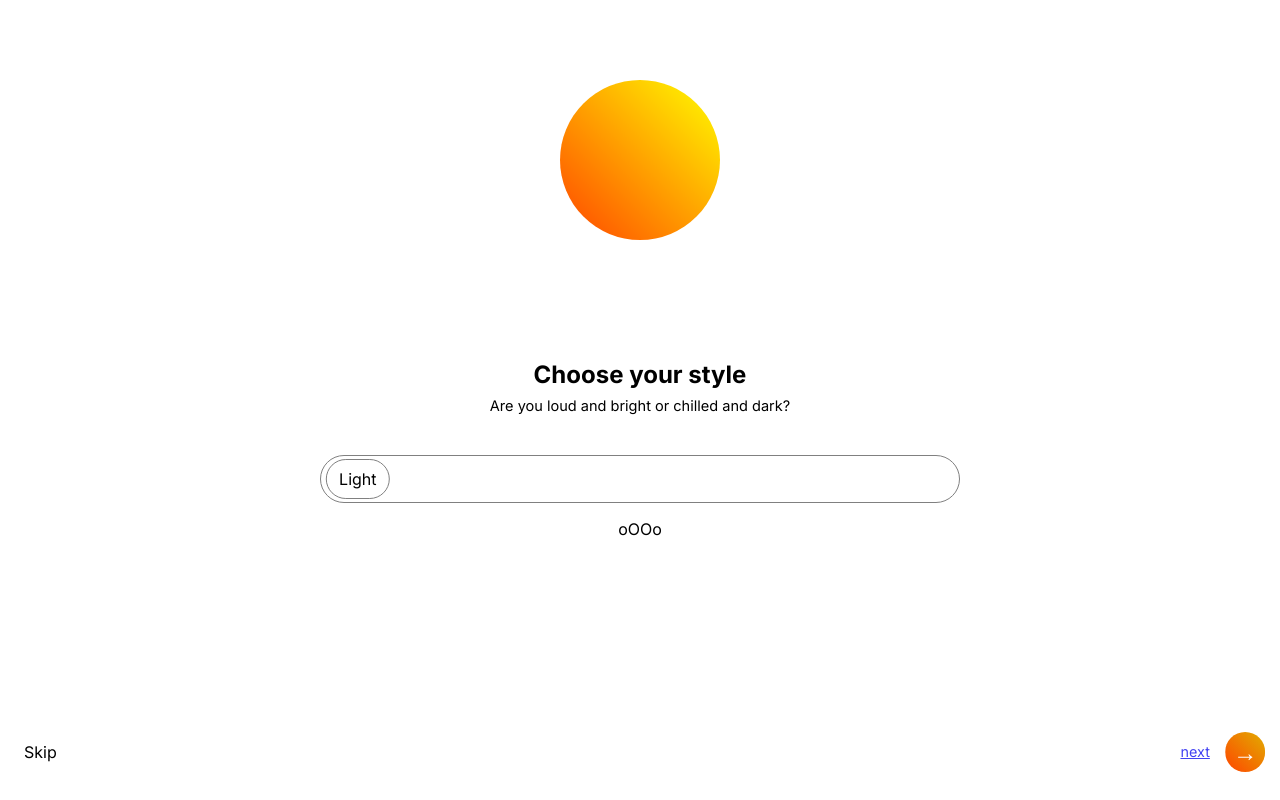
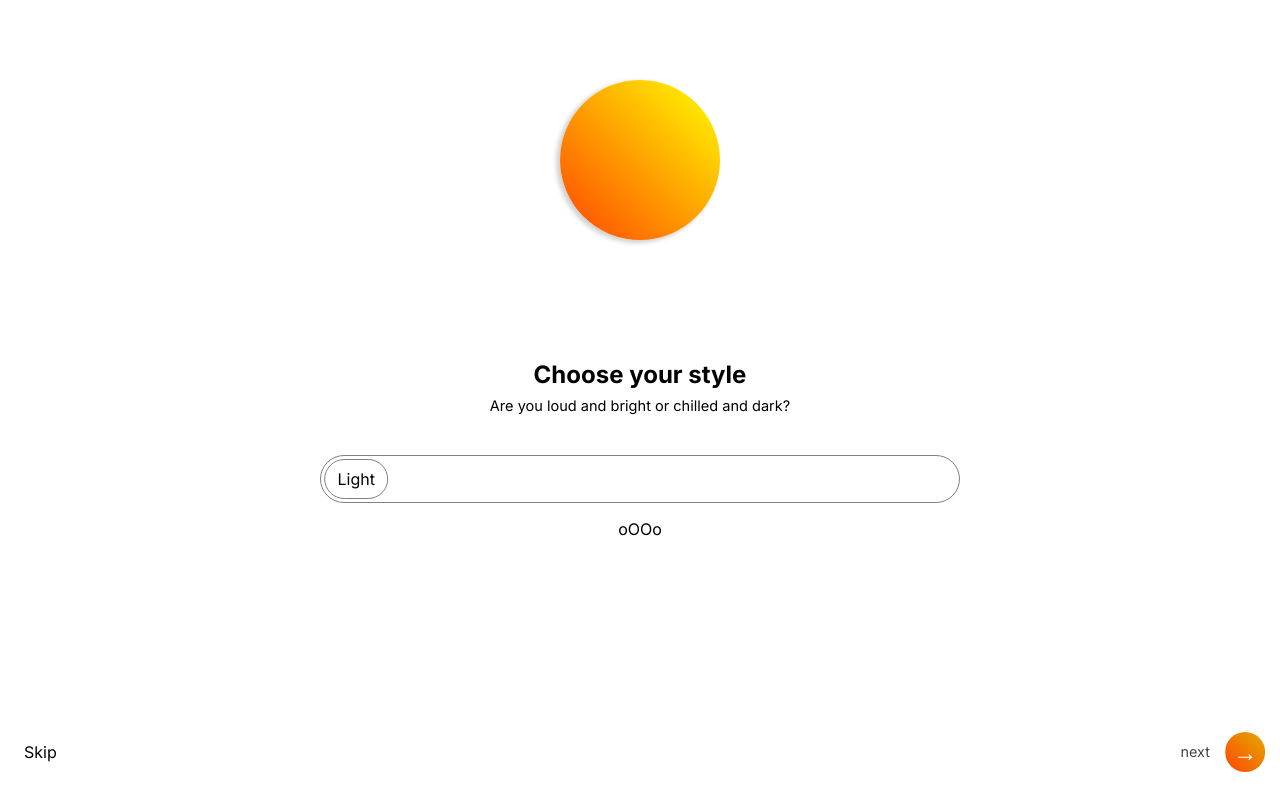
Before and after one commit to bulongo/bulongo.github.io, a Next.js app: page /pages/signup in a window 1280 px wide. Built offline with nearby package versions, Linux system fonts and the light colour scheme.

Commit message:
A little aesthetic change to the sun and moon

```diff
--- a/app/components/Button/Button.module.css
+++ b/app/components/Button/Button.module.css
@@ -24,12 +24,12 @@
 
 .light {
   border: solid 1px gray;
-  transform: translateX(.3rem);
+  transform: translateX(.2rem);
 }
 
 .dark {
   border: none;
-  /* background: #101719; */
+  background: #101719;
   transform: translateX(7.3rem);
   color: white;
 }
--- a/app/components/Navbar/Navbar.jsx
+++ b/app/components/Navbar/Navbar.jsx
@@ -1,5 +1,6 @@
 'use client'
 import Link from "next/link"
+import styles from './Navbar.module.css'
 import { useReducer } from "react"
 import { darkModeState,darkModeReducer } from "@/app/context/context"
 
@@ -7,7 +8,7 @@ const Navbar = () => {
   const [state,dispatch] = useReducer(darkModeReducer,darkModeState)
   console.log(state)
   return (
-    <div>
+    <div className={styles.navbar}>
       <h1>BuLo</h1>
       <ul>
         <li><Link href='/pages/signup'>Signup</Link></li>
--- a/app/components/Sunmoon/Sunmoon.module.css
+++ b/app/components/Sunmoon/Sunmoon.module.css
@@ -14,6 +14,7 @@
   width: 10rem;
   height: 10rem;
   transition: 0.7s ease;
+  box-shadow: -3px 2px 4px 1px lightgray;
 }
 
 .sun::before {
@@ -35,6 +36,8 @@
   height: 10rem;
   transition: 0.6s ease;
   position: relative;
+  box-shadow: -3px 2px 4px 1px black;
+
 }
 
 .moon::before {
--- a/app/pages/signup/page.jsx
+++ b/app/pages/signup/page.jsx
@@ -29,7 +29,7 @@ const signup = () => {
       <span className={styles.loader}>oOOo</span>
       <div className={styles.footer}>
         <p onClick={() => skip()}>Skip</p>
-        <Link className={styles.modal} href='/signup1'>next</Link>
+        <p className={styles.modal}>next</p>
         <div className={darkModeState ? styles.darkBtn : styles.btn} onClick={() => nextBtn()}>&#8594;</div>
       </div>
     </div>
```
Also changed, not shown: app/components/Navbar/Navbar.module.css (added, +11 -0 lines).
